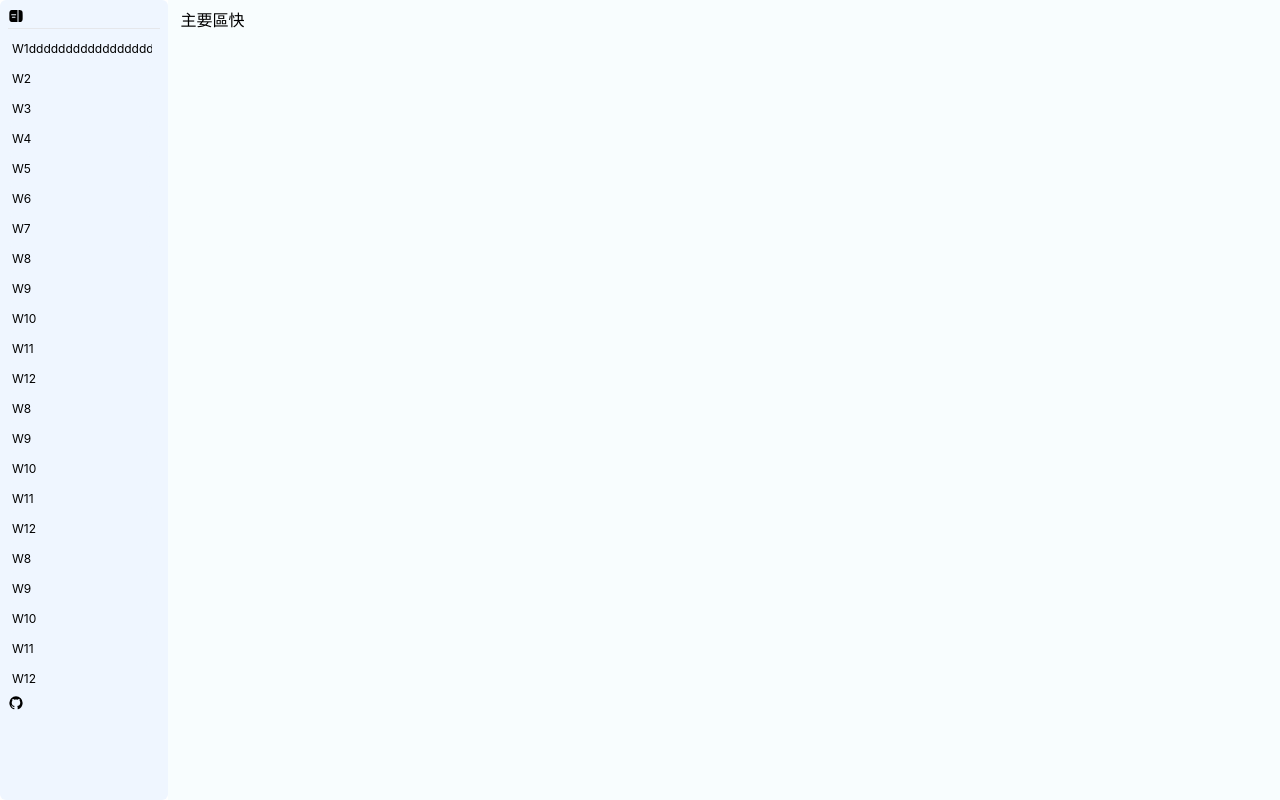
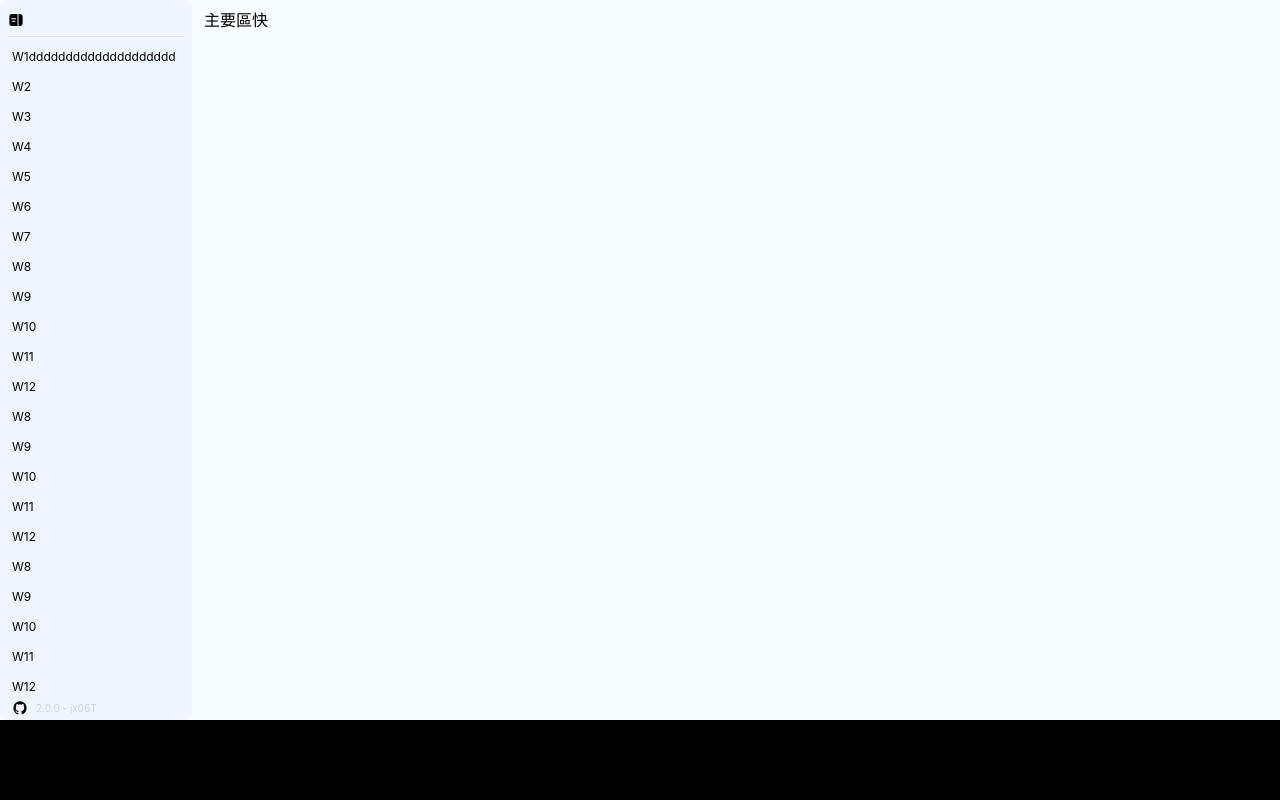
Before and after one commit to jx06T/ectts_2.0, a React (Create React App) app: page / in a window 1280 px wide. Built offline with nearby package versions, Linux system fonts and the light colour scheme.

Commit message:
側邊免強

```diff
--- a/src/App.tsx
+++ b/src/App.tsx
@@ -1,13 +1,26 @@
+import { useState } from 'react';
 import './App.css';
 import MainBlock from "./components/MainBlock"
 import Sidebar from './components/Sidebar';
+import { SolarSiderbarBold } from './utils/Icons'
 
 function App() {
+  const [showSidebar, setShowSidebar] = useState<boolean>(true)
+  const handleSidebarClick = (newValue: boolean): void => {
+    setShowSidebar(newValue)
+  }
   return (
-    <div className="App w-full h-full">
-      <div className='flex h-full'>
-      <Sidebar></Sidebar>
-      <MainBlock></MainBlock>
+    <div className=" App w-full max-h-screen flex flex-col">
+      <div className='flex-grow flex bg-slate-25 overflow-hidden'>
+        {/* {!showSidebar && <div className=' fixed h-6 m-2'> */}
+        <div className={` ${showSidebar ? "w-0" : "w-4 mt-[0.6rem] m-1 ml-2"} flex h-6 transition-all duration-300 ease-in-out `}>
+          <SolarSiderbarBold onClick={() => setShowSidebar(!showSidebar)} />
+        </div>
+        <Sidebar showSidebar={showSidebar} clickCallback={handleSidebarClick}></Sidebar>
+        <MainBlock></MainBlock>
+      </div>
+      <div className=' flex-shrink-0 h-20 bg-black'>
+
       </div>
     </div>
   );
--- a/src/components/Aset.tsx
+++ b/src/components/Aset.tsx
@@ -2,7 +2,7 @@ import React from "react";
 
 function Aset({ title = "" }: { title: string }) {
     return (
-        <div className=" rounded-md bg-blue-50 hover:bg-blue-100 h-7 text-xs p-1 flex items-center gap-2 my-[2px] overflow-x-hidden">
+        <div className=" cursor-pointer rounded-md bg-blue-50 hover:bg-blue-100 h-7 text-xs p-1 flex items-center gap-2 my-[2px] overflow-x-hidden">
             {title}
         </div>
     )
--- a/src/components/Sidebar.tsx
+++ b/src/components/Sidebar.tsx
@@ -1,8 +1,7 @@
-import React from 'react'
+import React, { useEffect, useState } from 'react'
 import Aset from './Aset'
 import { MdiGithub, SolarSiderbarBold } from '../utils/Icons'
 
-function Sidebar(props: any) {
 const allSet = [
     { id: "afs", title: "W1ddddddddddddddddddddd" },
     { id: "sef", title: "W2" },
@@ -28,26 +27,39 @@ function Sidebar(props: any) {
     { id: "vet4", title: "W12" },
 ]
 
+function Sidebar({ showSidebar, clickCallback }: { showSidebar: boolean, clickCallback: Function }) {
+
+    useEffect(() => {
+        setShowSidebarL(showSidebar)
+    }, [showSidebar])
+
+    const [showSidebarL, setShowSidebarL] = useState<boolean>(showSidebar)
+
+
     return (
-        <div className='main bg-blue-50 w-48 flex flex-col rounded-md p-2 overflow-y-hidden'>
-            <div className='h-4'>
-                <SolarSiderbarBold />
+        <div className={` bg-blue-50 ${showSidebarL ? "w-48 px-2" : "w-0 px-0"} flex flex-col rounded-md transition-all duration-300 ease-in-out`}>
+            <div className=' h-6 flex mt-2 items-center'>
+                <SolarSiderbarBold onClick={() => clickCallback(!showSidebarL)} />
             </div>
-            <hr className='my-1'></hr>
-            <div className=' overflow-y-auto relative overflow-x-hidden pr-2'>
+            <hr className=' my-1'></hr>
+            <div className=' overflow-y-auto overflow-x-hidden pr-2 transition-opacity duration-200 ease-in-out'>
                 {
                     allSet.map(e => (
                         <Aset key={e.id} title={e.title}></Aset>
                     ))
                 }
             </div>
-            <div className='h-4'>
-                <a href=''>
+            <div className=' h-6 p-1 flex items-center transition-opacity duration-200 ease-in-out'>
+                <a href='https://github.com/jx06T/ectts_2.0' target='_blank'>
                     <MdiGithub />
                 </a>
+                {showSidebarL && <span className=' ml-2 text-2xs text-slate-300'>
+                    2.0.0 - jx06T
+                </span>}
             </div>
         </div>
     )
+
 }
 
 export default Sidebar
--- a/src/index.css
+++ b/src/index.css
@@ -1,6 +1,6 @@
 body {
   width: 100%;
-  height: 100vh;
+  height: 100%;
   margin: 0;
   font-family: -apple-system, BlinkMacSystemFont, 'Segoe UI', 'Roboto', 'Oxygen',
     'Ubuntu', 'Cantarell', 'Fira Sans', 'Droid Sans', 'Helvetica Neue',
--- a/tailwind.config.js
+++ b/tailwind.config.js
@@ -7,7 +7,10 @@ module.exports = {
     extend: {
       backgroundColor: {
         'slate-25': '#f8fdfe', // 自定义颜色
-      }
+      },
+      fontSize: {
+        '2xs': '0.625rem', // 添加 text-2xs 类（相当于 10px）
+      },
     },
   },
   plugins: [],
```
Lines whose indentation alone changed are shown as unchanged.
